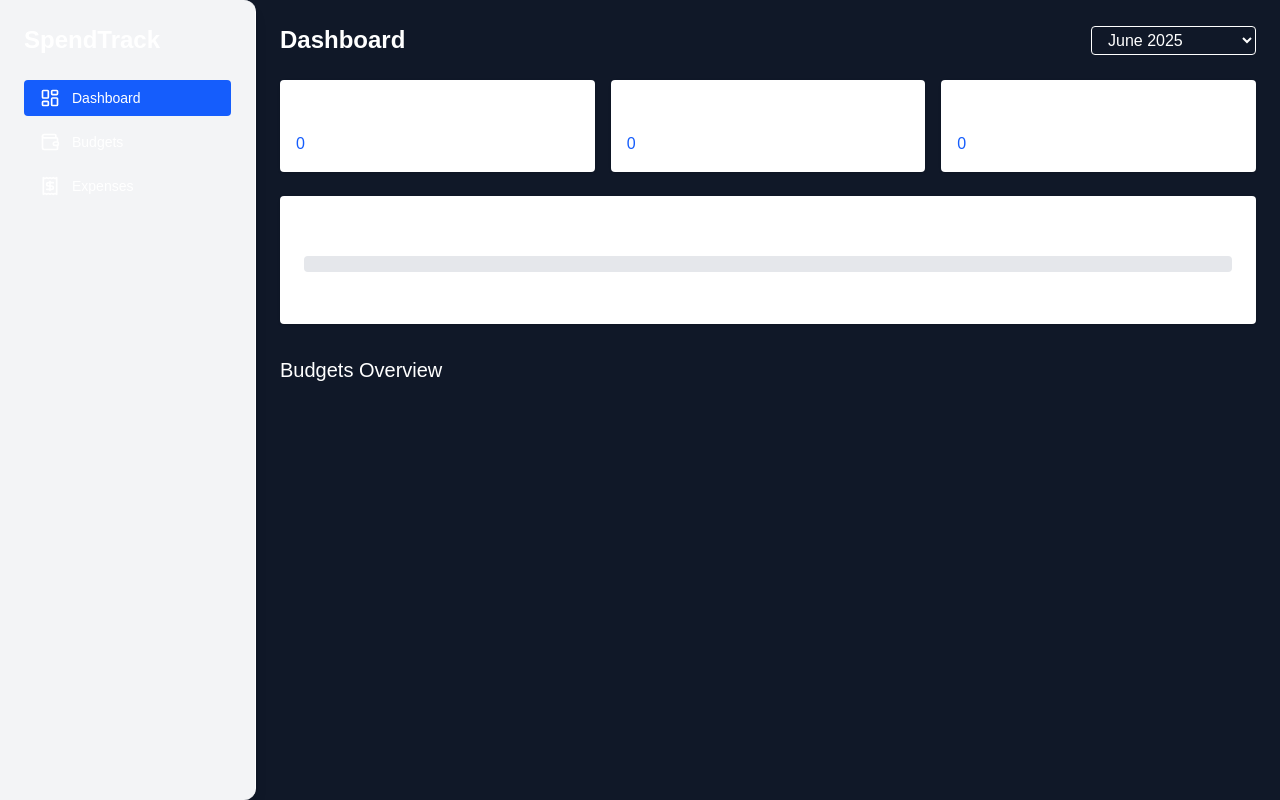
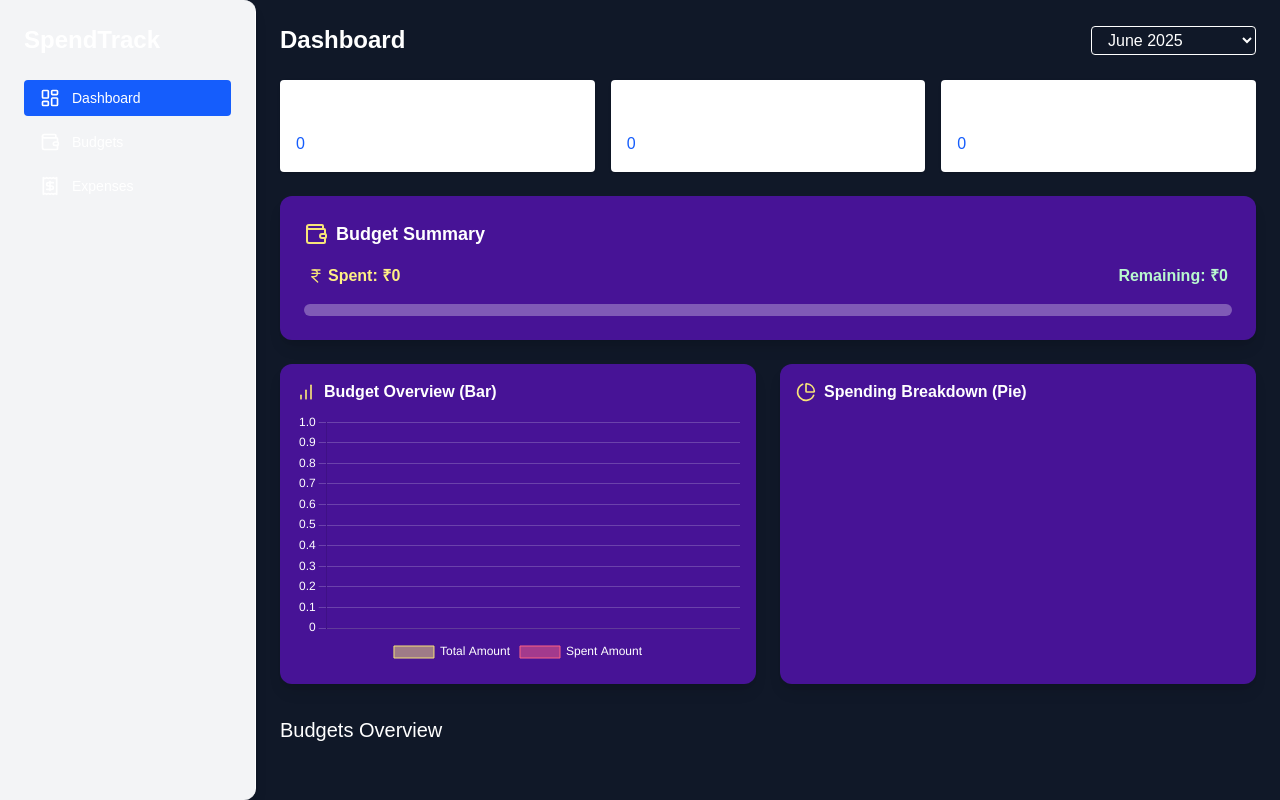
Before and after one commit to Rajat22UEE/Spend_Track, a Next.js app: page /dashboard in a window 1280 px wide. Built offline with nearby package versions, Linux system fonts and the light colour scheme.

Commit message:
Update Chart.jsx with latest changes

```diff
--- a/app/dashboard/_components/Chart.jsx
+++ b/app/dashboard/_components/Chart.jsx
@@ -1,17 +1,153 @@
+'use client'
+
+import { Bar, Pie } from 'react-chartjs-2'
+import {
+  Chart as ChartJS,
+  ArcElement,
+  BarElement,
+  CategoryScale,
+  LinearScale,
+  Tooltip,
+  Legend,
+  Title,
+} from 'chart.js'
+import { Wallet, IndianRupee, PieChart, BarChart } from 'lucide-react'
+
+ChartJS.register(
+  ArcElement,
+  BarElement,
+  CategoryScale,
+  LinearScale,
+  Tooltip,
+  Legend,
+  Title
+)
+
 export default function Chart({ budgets }) {
-  const total = budgets.reduce((sum, b) => sum + b.amount, 0)
-  const spent = budgets.reduce((sum, b) =>
-    sum + b.expenses.reduce((s, e) => s + e.amount, 0), 0)
+  const labels = budgets.map(b => b.name)
+  const totalPerBudget = budgets.map(b => b.amount)
+  const spentPerBudget = budgets.map(b => b.expenses.reduce((s, e) => s + e.amount, 0))
 
+  const total = totalPerBudget.reduce((a, b) => a + b, 0)
+  const spent = spentPerBudget.reduce((a, b) => a + b, 0)
+  const remaining = total - spent
   const percent = total ? Math.round((spent / total) * 100) : 0
 
+  const barData = {
+    labels,
+    datasets: [
+      {
+        label: 'Total Amount',
+        data: totalPerBudget,
+        backgroundColor: 'rgba(247,228,121,0.5)', // #f7e479
+        borderColor: '#f7e479',
+        borderWidth: 1
+      },
+      {
+        label: 'Spent Amount',
+        data: spentPerBudget,
+        backgroundColor: 'rgba(255,99,132,0.5)',
+        borderColor: 'rgba(255,99,132,1)',
+        borderWidth: 1
+      },
+    ],
+  }
+
+  const pieData = {
+    labels,
+    datasets: [
+      {
+        label: 'Spent',
+        data: spentPerBudget,
+        backgroundColor: totalPerBudget.map((_, i) =>
+          `hsl(${(i * 360) / labels.length}, 70%, 60%)`
+        ),
+        hoverOffset: 10
+      },
+    ],
+  }
+
+  const commonOptions = {
+    plugins: {
+      legend: { position: 'bottom', labels: { color: 'white' } },
+      title: { display: false },
+      tooltip: { backgroundColor: '#333', titleColor: '#f7e479', bodyColor: '#fff' }
+    },
+    maintainAspectRatio: false
+  }
+
   return (
-    <div className="p-6 bg-white dark:bg-gray-700 rounded shadow mb-6">
-      <h2 className="text-lg font-bold mb-2">Monthly Budget Usage</h2>
-      <div className="w-full bg-gray-200 dark:bg-gray-600 h-4 rounded">
-        <div className="bg-green-500 h-4 rounded" style={{ width: `${percent}%` }} />
+    <div className="mb-6 space-y-6">
+      {/* Summary Bar */}
+      <div className="bg-[#471396] p-6 rounded-xl shadow-lg text-white">
+        <div className="flex flex-col gap-4">
+          {/* Heading */}
+          <div className="flex items-center gap-2">
+            <Wallet className="w-6 h-6 text-[#f7e479]" />
+            <h2 className="text-lg font-bold">Budget Summary</h2>
+          </div>
+
+          {/* Labels above progress bar */}
+          <div className="flex justify-between text-sm md:text-base px-1">
+            <p className="flex items-center gap-1 font-semibold text-yellow-200">
+              <IndianRupee className="w-4 h-4 text-[#f7e479]" />
+              Spent: ₹{spent}
+            </p>
+            <p
+              className={`flex items-center gap-1 font-semibold ${remaining < 0 ? 'text-red-300' : 'text-green-200'
+                }`}
+            >
+              Remaining: ₹{remaining}
+            </p>
+          </div>
+
+          {/* Progress Bar */}
+          <div className="w-full bg-white/30 rounded-full h-3">
+            <div
+              className={`h-3 rounded-full ${remaining < 0 ? 'bg-red-400' : 'bg-[#f7e479]'
+                }`}
+              style={{ width: `${percent}%` }}
+            />
+          </div>
+        </div>
       </div>
-      <p className="mt-2 text-sm">{percent}% of total budget used</p>
+
+      {/* Bar and Pie Charts */}
+      <div className="grid grid-cols-1 md:grid-cols-2 gap-6">
+        <div className="bg-[#471396] p-4 rounded-xl shadow-lg">
+          <h2 className="text-white font-bold mb-2 flex items-center gap-2">
+            <BarChart className="w-5 h-5 text-[#f7e479]" />
+            Budget Overview (Bar)
+          </h2>
+          <div className="h-64">
+            <Bar
+              data={barData}
+              options={{
+                ...commonOptions,
+                scales: {
+                  y: {
+                    ticks: { color: 'white' },
+                    grid: { color: 'rgba(255,255,255,0.2)' }
+                  },
+                  x: {
+                    ticks: { color: 'white' }
+                  }
+                }
+              }}
+            />
+          </div>
+        </div>
+
+        <div className="bg-[#471396] p-4 rounded-xl shadow-lg">
+          <h2 className="text-white font-bold mb-2 flex items-center gap-2">
+            <PieChart className="w-5 h-5 text-[#f7e479]" />
+            Spending Breakdown (Pie)
+          </h2>
+          <div className="h-64">
+            <Pie data={pieData} options={commonOptions} />
+          </div>
+        </div>
+      </div>
     </div>
   )
 }
```
